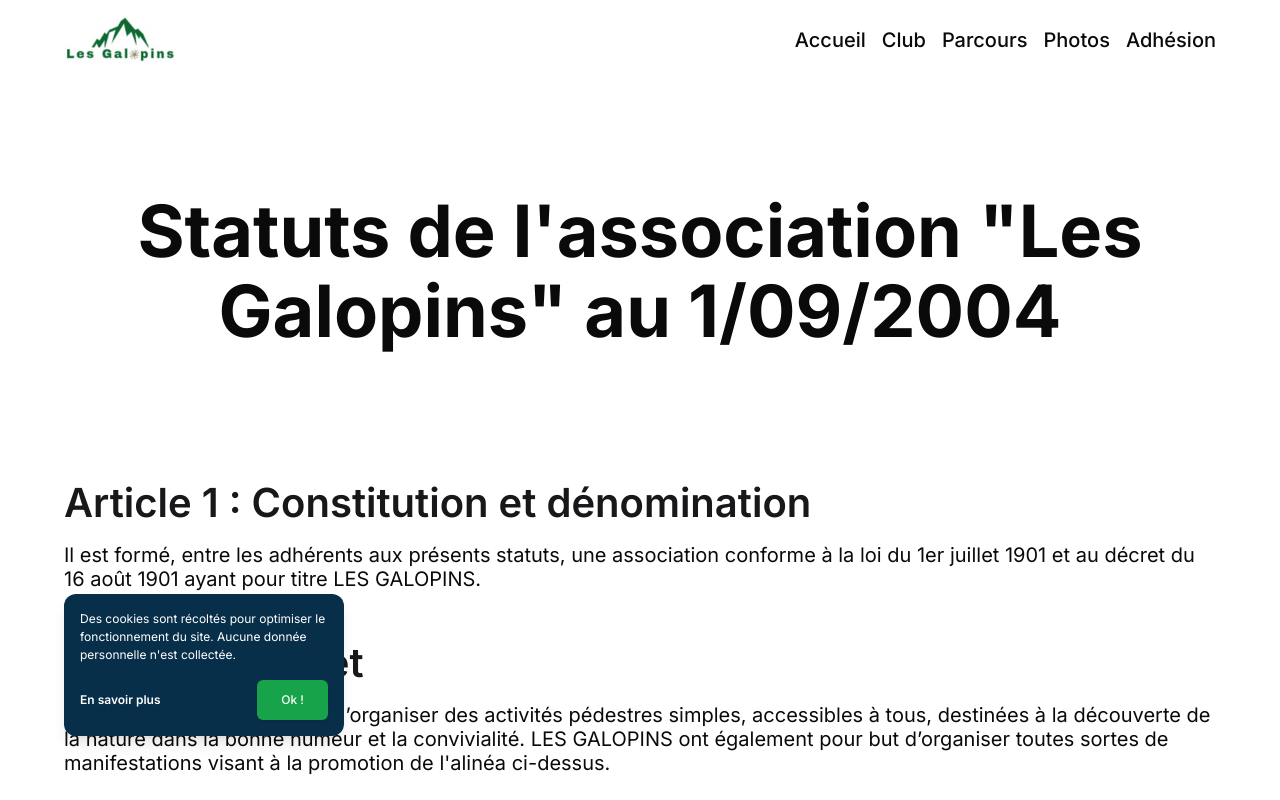
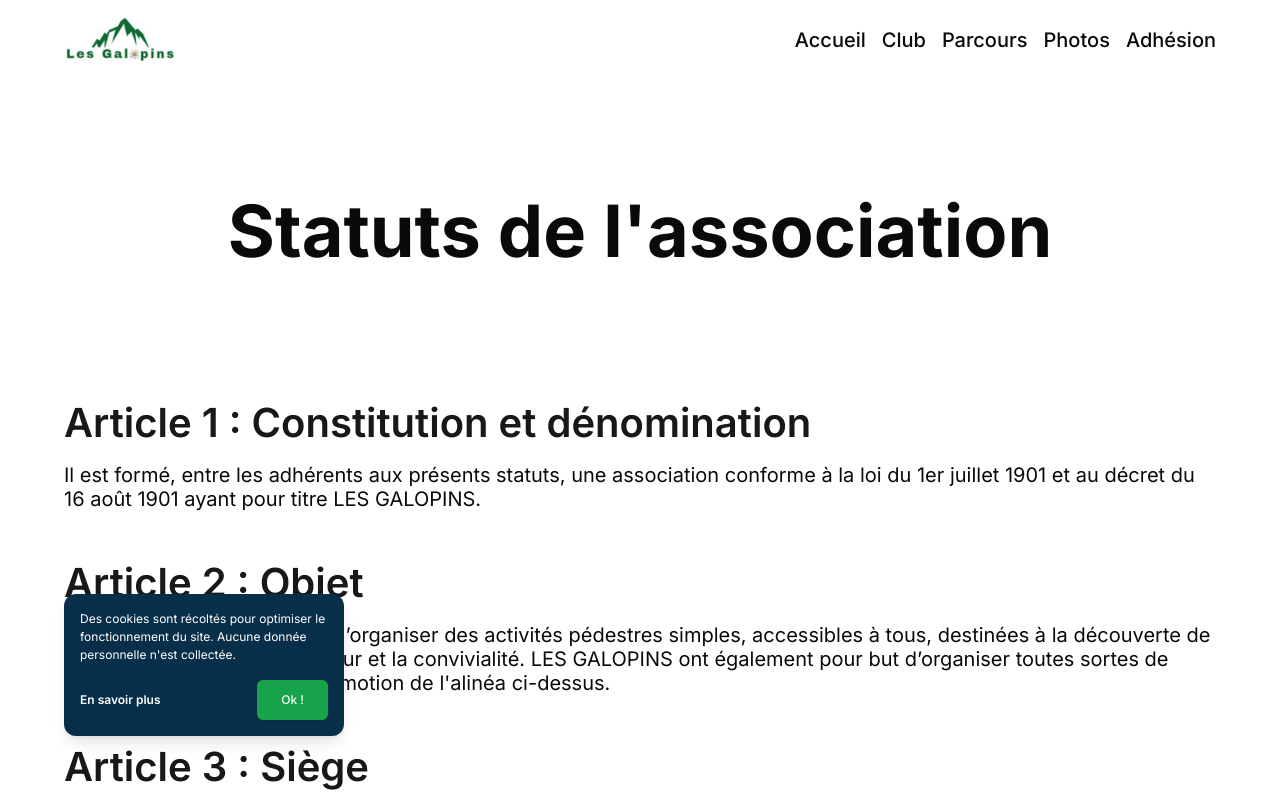
Before and after one commit to SebastienLaurentt/Galopins-Next-V2, a Next.js app: page /mentions in a window 1280 px wide. Shown: the top 800 px of the page. Built offline with nearby package versions, Linux system fonts and the light colour scheme.

Commit message:
update mentions content

```diff
--- a/app/mentions/page.tsx
+++ b/app/mentions/page.tsx
@@ -13,7 +13,7 @@ function Mentions() {
   return (
     <main className="mb-20 md:mb-24 lg:mb-32">
       <Section marginBottom={false} marginTop={true}>
-        <PageTitle title='Statuts de l&apos;association "Les Galopins" au 1/09/2004' />
+        <PageTitle title='Statuts de l&apos;association'/>
         <h2 className="mentionsH2">Article 1 : Constitution et dénomination</h2>
         <p>
           Il est formé, entre les adhérents aux présents statuts, une
```
